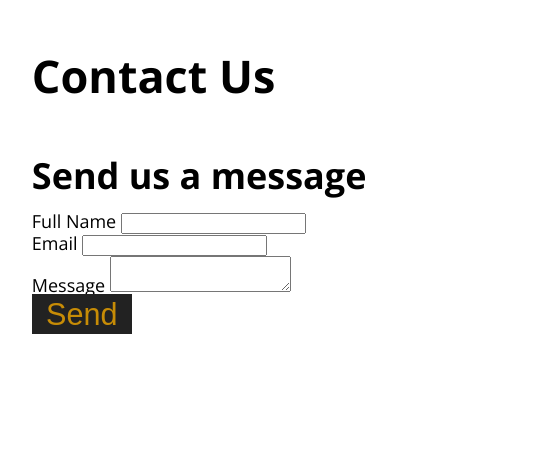
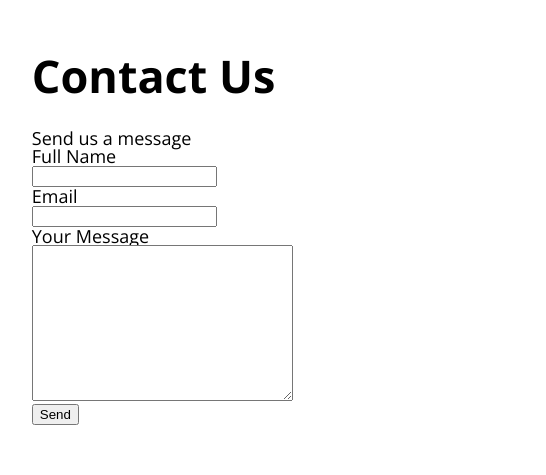
Before and after one commit to anoc0001/anoc0001.github.io, a plain HTML site: page final-project/index.html in a window 1280 px wide. Shown: the part 4760-5235 px from the top of the page, 87-633 px from the left. Drawn offline with nearby package versions, Linux system fonts and the light colour scheme; grey boxes are pictures that could not be loaded.

Commit message:
adding file

```diff
--- a/final-project/index.html
+++ b/final-project/index.html
@@ -216,26 +216,29 @@
             <!-- ***section contact, hours and location*** -->
             <section class="section_contact_hours_and_location">
                 <div class="div_aside">
-                    <h2 id="contact">Contact Us</h2>
-                    <!-- ***form*** -->
-                    <div class="div_contact_form">
-                        <h3>Send us a message</h3>
-                        <form>
+                    <h2>Contact Us</h2>
+                    <div class="div_aside”>
+                        <h3> Send us a message</h3>
+                        <form action="thanks.html" method="get">
                             <div>
-                                <label for="full_name">Full Name</label>
-                                <input type="text" id="full_name" name="full_name" required>
+                                <label for="fullname">Full Name</label>
+                                <br>
+                                <input type="text" id="fullname" name="fullname">
                             </div>
                             <div>
                                 <label for="email">Email</label>
-                                <input type="email" id="email" name="email" required>
+                                <br>
+                                <input type="text" id="email" name="email">
                             </div>
                             <div>
-                                <label for="message">Message</label>
-                                <textarea id="message" name="message"></textarea>
+                                <label for="yourmessage">Your Message</label>
+                                <br>
+                                <textarea name="yourmessage" id="yourmessage" cols="30" rows="10"></textarea>
+                                <br>
                             </div>
-                            <button type="submit">Send</button>
-                        </form>
-                    </div>
+                            <button class="button2" type="submit" onclick="alert('SEND')">Send</button>
+                           </form>
+                        </div>
                     <!--***html table*** -->
                     <div class="div_hours_of_operation">
                         <h3>Hours of operation</h3>
```
